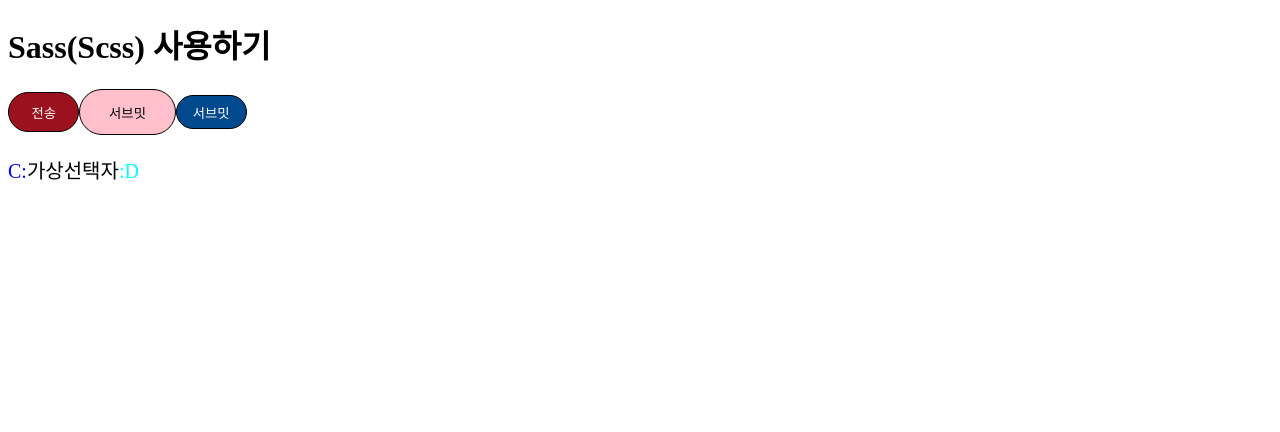
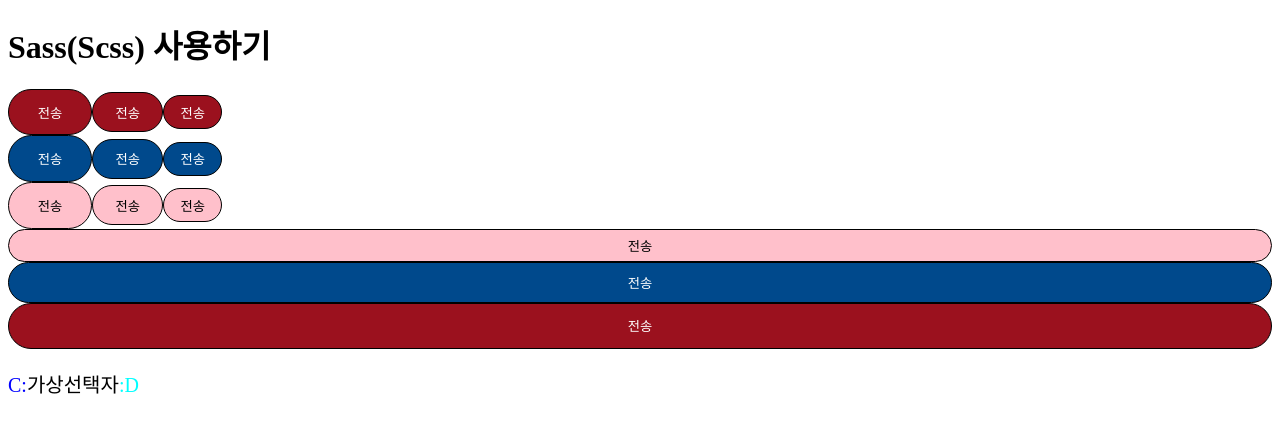
Before and after one commit to muzi55/React_Sass_ButtonStyling, a React (Create React App) app: page / in a window 1280 px wide. Shown: the top 432 px of the page. Built offline with nearby package versions, Linux system fonts and the light colour scheme.

Commit message:
style 수정

```diff
--- a/public/index.html
+++ b/public/index.html
@@ -2,13 +2,11 @@
 <html lang="en">
   <head>
     <meta charset="utf-8" />
+    <meta name="author" content="muzi55" />
     <link rel="icon" href="%PUBLIC_URL%/favicon.ico" />
     <meta name="viewport" content="width=device-width, initial-scale=1" />
     <meta name="theme-color" content="#000000" />
-    <meta
-      name="description"
-      content="Web site created using create-react-app"
-    />
+    <meta name="description" content="Web site created using create-react-app" />
     <link rel="apple-touch-icon" href="%PUBLIC_URL%/logo192.png" />
     <!--
       manifest.json provides metadata used when your web app is installed on a
@@ -24,7 +22,7 @@
       work correctly both with client-side routing and a non-root public URL.
       Learn how to configure a non-root public URL by running `npm run build`.
     -->
-    <title>React App</title>
+    <title>Sass 연습</title>
   </head>
   <body>
     <noscript>You need to enable JavaScript to run this app.</noscript>
--- a/src/App.tsx
+++ b/src/App.tsx
@@ -10,14 +10,48 @@
   return (
     <>
       <h1>Sass(Scss) 사용하기</h1>
-      <Button onClick={handleBtnConsole} color="red">
+      <div>
+        <Button color="red" size="large">
+          전송
+        </Button>
+        <Button color="red" size="medium">
+          전송
+        </Button>
+        <Button color="red" size="small">
+          전송
+        </Button>
+      </div>
+      <div>
+        <Button color="blue" size="large">
+          전송
+        </Button>
+        <Button color="blue" size="medium">
+          전송
+        </Button>
+        <Button color="blue" size="small">
+          전송
+        </Button>
+      </div>
+      <div>
+        <Button color="pink" size="large">
+          전송
+        </Button>
+        <Button color="pink" size="medium">
+          전송
+        </Button>
+        <Button color="pink" size="small">
+          전송
+        </Button>
+      </div>
+
+      <Button color="pink" size="small" fullwidth={true}>
         전송
       </Button>
-      <Button color="pink" fullwidth={true} size="large" rounded={true} type="submit">
-        서브밋
+      <Button color="blue" size="medium" fullwidth={true} rounded={true}>
+        전송
       </Button>
-      <Button color="blue" fullwidth={true} size="small" rounded={true} type="submit">
-        서브밋
+      <Button color="red" size="large" fullwidth={true}>
+        전송
       </Button>
 
       <Test beforeContent=":D" afterContent="C:" />
--- a/src/components/button/Button.scss
+++ b/src/components/button/Button.scss
@@ -26,7 +26,8 @@
 
     transition:background 0.3s;
     &.fullwidth {
-        width: 100%
+        width: 100%;
+        display: block;
     }
     &.red {
         @include button-color($red);
--- a/src/components/button/Button.tsx
+++ b/src/components/button/Button.tsx
@@ -12,8 +12,10 @@
 }
 
 const Button = ({ className, type = "button", onClick, color = "blue", size = "medium", rounded, fullwidth, children }: Props): JSX.Element => {
+  const styleRounded = rounded ? "rounded" : "";
+  const styleFullwidth = fullwidth ? "fullwidth" : "";
   return (
-    <button className={`${className} ${color} ${size} ${rounded} ${fullwidth}`} onClick={onClick} type={type}>
+    <button className={`${className} ${color} ${size} ${styleRounded} ${styleFullwidth}`} onClick={onClick} type={type}>
       {children}
     </button>
   );
```
Also changed, not shown: 1 other file (tests, documents, lock files or other folders).
